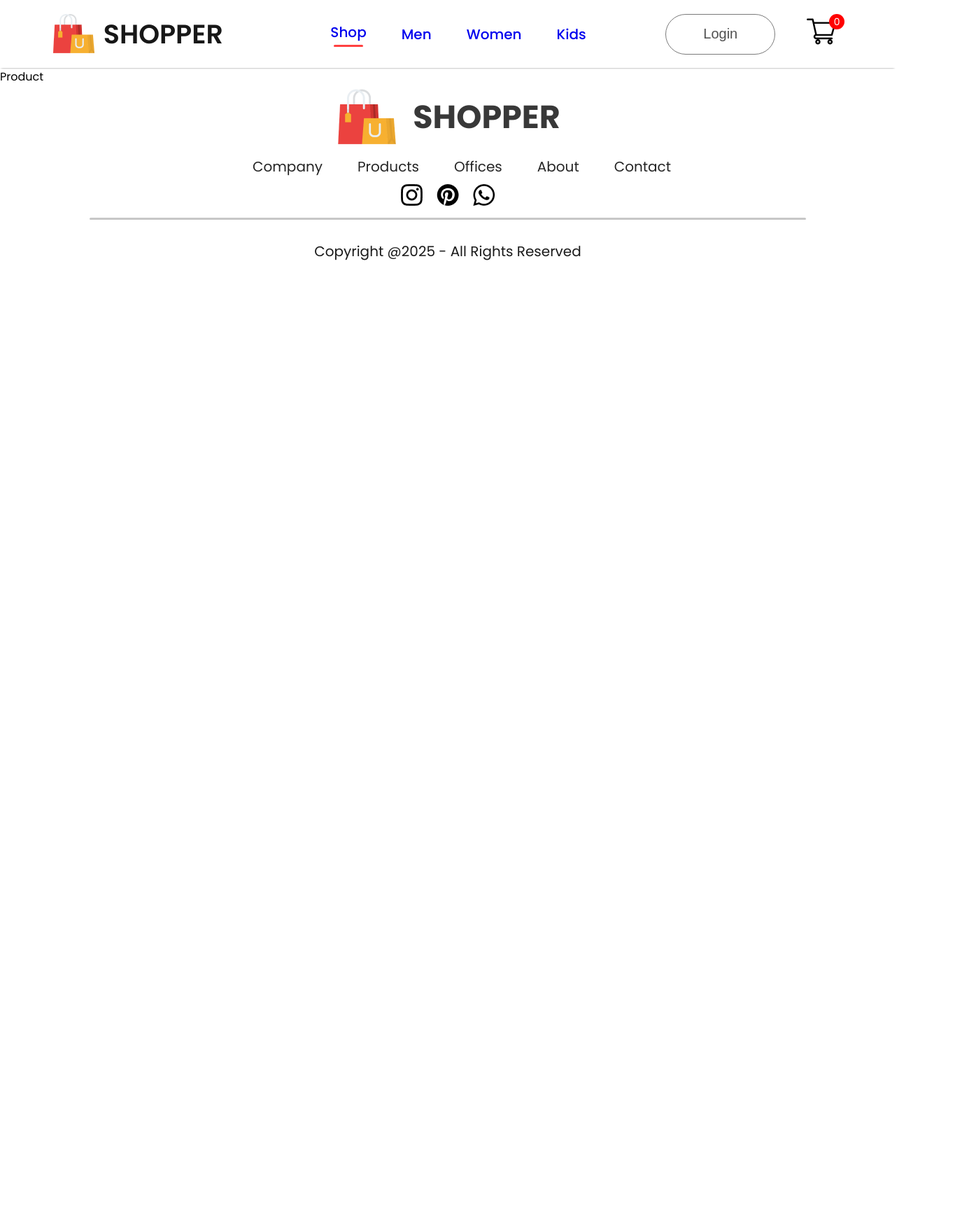
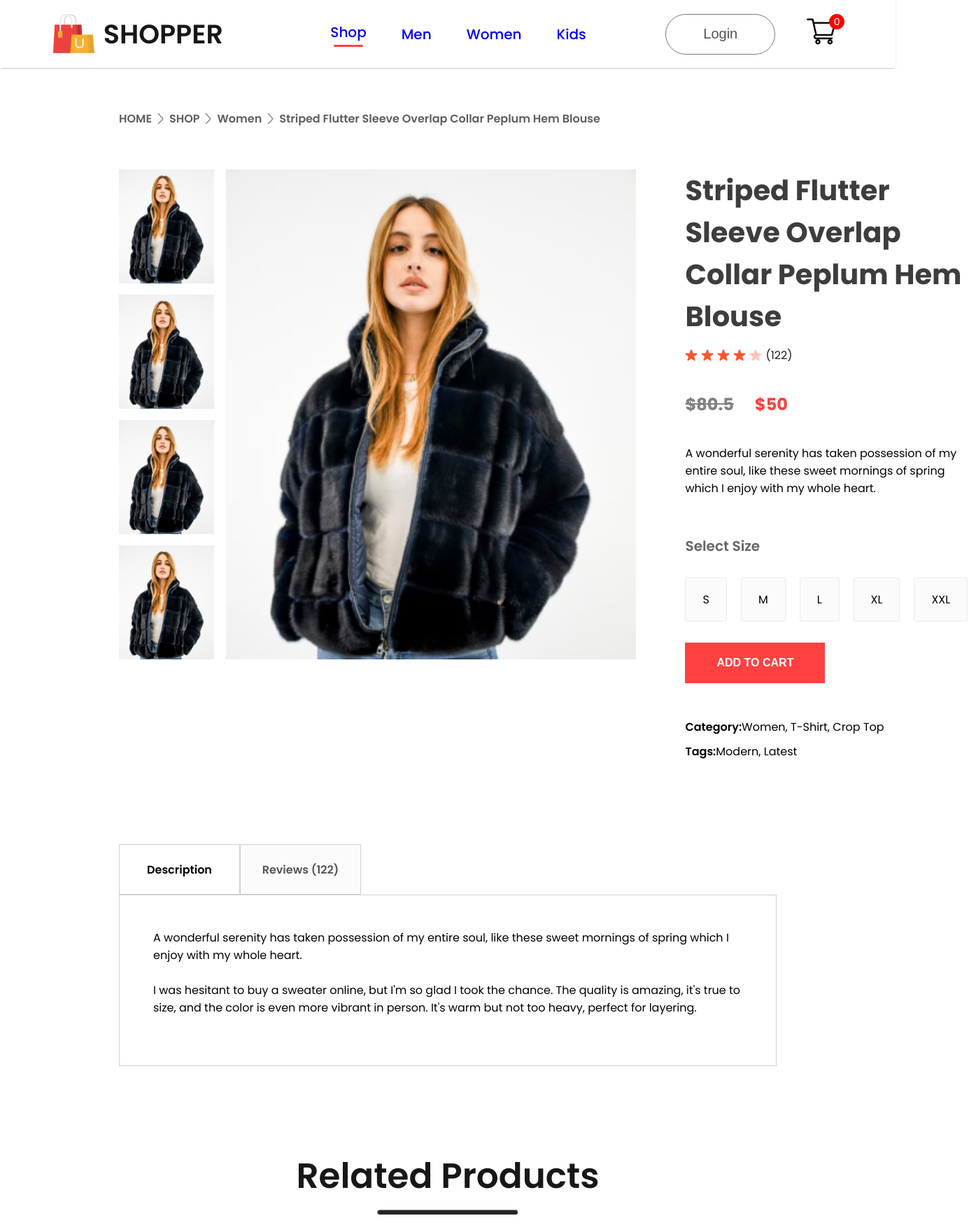
Before and after one commit to selflessgenie/ecommerce, a React (Create React App) app in the folder frontend/: page /product/1 in a window 1280 px wide. Shown: the top 1760 px of the page at 70% size, 1385 px wide, since content can reach past the window. Before the commit the page ends 800 px from the top, so only its background shows below. Built offline with nearby package versions, Linux system fonts and the light colour scheme.

Commit message:
Should fix cart update bug - 2:30:48

```diff
--- /dev/null
+++ b/frontend/src/Components/Breadcrums/Breadcrum.css
@@ -0,0 +1,10 @@
+.breadcrum {
+    display: flex;
+    align-items: center;
+    gap: 8px;
+    color: #5e5e5e;
+    font-size: 16px;
+    font-weight: 600;
+    margin: 60px 170px;
+    text-transform: capitalize;
+}
--- /dev/null
+++ b/frontend/src/Components/Breadcrums/Breadcrum.jsx
@@ -0,0 +1,17 @@
+import React from 'react'
+import './Breadcrum.css'
+import arrow_icon from '../Assets/breadcrum_arrow.png'
+
+export const Breadcrum = (props) => {
+    const {product} = props;
+  return (
+    <div className='breadcrum'>
+        HOME <img src={arrow_icon} alt="" />
+        SHOP <img src={arrow_icon} alt="" />
+        {product.category} <img src={arrow_icon} alt="" />
+        {product.name}
+    </div>
+  )
+}
+
+export default Breadcrum
--- /dev/null
+++ b/frontend/src/Components/DescriptionBox/DescriptionBox.css
@@ -0,0 +1,32 @@
+.descriptionbox {
+    margin: 120px 170px;
+}
+
+.descriptionbox-navigator {
+    display: flex;
+}
+
+.descriptionbox-nav-box {
+    display: flex;
+    align-items: center;
+    justify-content: center;
+    font-size: 16px;
+    font-weight: 600;
+    width: 171px;
+    height: 70px;
+    border: 1px solid #d0d0d0;
+}
+
+.descriptionbox-nav-box.fade {
+    background: #fbfbfb;
+    color: #555;
+}
+
+.descriptionbox-description {
+    display: flex;
+    flex-direction: column;
+    gap: 25px;
+    border: 1px solid #d0d0d0;
+    padding: 48px;
+    padding-bottom: 70px;
+}
--- /dev/null
+++ b/frontend/src/Components/DescriptionBox/DescriptionBox.jsx
@@ -0,0 +1,19 @@
+import React from 'react'
+import './DescriptionBox.css'
+
+export const DescriptionBox = () => {
+  return (
+    <div className='descriptionbox'>
+        <div className="descriptionbox-navigator">
+            <div className="descriptionbox-nav-box">Description</div>
+            <div className="descriptionbox-nav-box fade">Reviews (122)</div>
+        </div>
+        <div className="descriptionbox-description">
+            <p>A wonderful serenity has taken possession of my entire soul, like these sweet mornings of spring which I enjoy with my whole heart.</p>
+            <p>I was hesitant to buy a sweater online, but I'm so glad I took the chance. The quality is amazing, it's true to size, and the color is even more vibrant in person. It's warm but not too heavy, perfect for layering.</p>
+        </div>
+    </div>
+  )
+}
+
+export default DescriptionBox
--- a/frontend/src/Components/Item/Item.jsx
+++ b/frontend/src/Components/Item/Item.jsx
@@ -1,10 +1,11 @@
 import React from 'react'
 import './Item.css'
+import { Link } from 'react-router-dom';
 
 export const Item = (props) => {
   return (
     <div className='item'>
-        <img src={props.image} alt="" />
+        <Link to={`/product/${props.id}`}><img onClick={window.scrollTo(0, 0)} src={props.image} alt="" /></Link>
         <p>{props.name}</p>
         <div className='item-prices'>
             <div className="item-price-new">
--- /dev/null
+++ b/frontend/src/Components/ProductDisplay/ProductDisplay.css
@@ -0,0 +1,104 @@
+.productdisplay {
+    display: flex;
+    margin: 0px 170px;
+}
+
+.productdisplay-left {
+    display: flex;
+    gap: 17px;
+}
+
+.productdisplay-img-list {
+    display: flex;
+    flex-direction: column;
+    gap: 16px;
+}
+
+.productdisplay-img-list img {
+    height: 163px;
+}
+
+.productdisplay-main-img {
+    width: 586px;
+    height: 700px;
+}
+
+.productdisplay-right {
+    margin: 0px 70px;
+    display: flex;
+    flex-direction: column;
+}
+
+.productdisplay-right h1 {
+    color: #3d3d3d;
+    font-size: 40px;
+    font-weight: 700;
+}
+
+.productdisplay-right-stars {
+    display: flex;
+    align-items: center;
+    margin-top: 13px;
+    gap: 5px;
+    color: #1c1c1c;
+    font-size: 16px;
+}
+
+.productdisplay-right-prices {
+    display: flex;
+    margin: 40px 0px;
+    gap: 30px;
+    font-size: 24px;
+    font-weight: 700;
+}
+
+.productdisplay-right-price-old {
+    color: #818181;
+    text-decoration: line-through;
+}
+
+.productdisplay-right-price-new {
+    color: #ff4141;
+}
+
+.productdisplay-right-size h1 {
+    margin-top: 55px;
+    color: #656565;
+    font-size: 20px;
+    font-weight: 600;
+}
+
+.productdisplay-right-sizes {
+    display: flex;
+    gap: 20px;
+    margin: 30px 0px;
+}
+
+.productdisplay-right-sizes div {
+    padding: 18px 24px;
+    background: #fbfbfb;
+    border: 1px solid #ebebeb;
+    border-radius: 3px;
+    cursor: pointer;
+}
+
+.productdisplay-right button {
+    padding: 20px 40px;
+    width: 200px;
+    font-size: 16px;
+    font-weight: 600;
+    background: #ff4141;
+    color: white;
+    margin-bottom: 40px;
+    border: none;
+    cursor: pointer;
+    outline: none;
+}
+
+.productdisplay-right-category {
+    margin-top: 10px;
+}
+
+.productdisplay-right-category span {
+    font-weight: 600;
+}
--- /dev/null
+++ b/frontend/src/Components/ProductDisplay/ProductDisplay.jsx
@@ -0,0 +1,65 @@
+import React, { useContext } from 'react'
+import './ProductDisplay.css'
+import star_icon from '../Assets/star_icon.png'
+import star_dull_icon from '../Assets/star_dull_icon.png'
+import { ShopContext } from '../../Context/ShopContext'
+
+
+export const ProductDisplay = (props) => {
+    const {product} = props
+    const {addToCart} = useContext(ShopContext)
+
+  return (
+    <div className='productdisplay'>
+        <div className="productdisplay-left">
+            <div className="productdisplay-img-list">
+                <img src={product.image} alt="" />
+                <img src={product.image} alt="" />
+                <img src={product.image} alt="" />
+                <img src={product.image} alt="" />
+            </div>
+            <div className='productdisplay-img'>
+                <img className='productdisplay-main-img' src={product.image} alt="" />
+            </div>
+        </div>
+        <div className="productdisplay-right">
+            <h1>{product.name}</h1>
+            <div className="productdisplay-right-stars">
+                <img src={star_icon} alt="" />
+                <img src={star_icon} alt="" />
+                <img src={star_icon} alt="" />
+                <img src={star_icon} alt="" />
+                <img src={star_dull_icon} alt="" />
+                <p>(122)</p>
+            </div>
+            <div className="productdisplay-right-prices">
+                <div className="productdisplay-right-price-old">
+                    ${product.old_price}
+                </div>
+                <div className="productdisplay-right-price-new">
+                    ${product.new_price}
+                </div>
+            </div>
+            <div className="productdisplay-right-description">
+                A wonderful serenity has taken possession of my entire soul,
+                like these sweet mornings of spring which I enjoy with my whole heart.
+            </div>
+            <div className="productdisplay-right-size">
+                <h1>Select Size</h1>
+                <div className="productdisplay-right-sizes">
+                    <div>S</div>
+                    <div>M</div>
+                    <div>L</div>
+                    <div>XL</div>
+                    <div>XXL</div>
+                </div>
+            </div>
+            <button onClick={() => addToCart(product.id)}>ADD TO CART</button>
+            <p className='productdisplay-right-category'><span>Category:</span>Women, T-Shirt, Crop Top</p>
+            <p className='productdisplay-right-category'><span>Tags:</span>Modern, Latest</p>
+        </div>
+    </div>
+  )
+}
+
+export default ProductDisplay
--- /dev/null
+++ b/frontend/src/Components/RelatedProducts/RelatedProducts.css
@@ -0,0 +1,26 @@
+.relatedproducts {
+    display: flex;
+    flex-direction: column;
+    align-items: center;
+    gap: 10px;
+    height: 90vh;
+}
+
+.relatedproducts h1 {
+    color: #171717;
+    font-size: 50px;
+    font-weight: 600;
+}
+
+.relatedproducts hr {
+    width: 200px;
+    height: 6px;
+    border-radius: 10px;
+    background: #252525;
+}
+
+.relatedproducts-item {
+    margin-top: 50px;
+    display: flex;
+    gap: 30px;
+}
--- /dev/null
+++ b/frontend/src/Components/RelatedProducts/RelatedProducts.jsx
@@ -0,0 +1,28 @@
+import React from 'react'
+import './RelatedProducts.css'
+import data_product from '../Assets/data'
+import Item from '../Item/Item'
+
+
+export const RelatedProducts = () => {
+  return (
+    <div className='relatedproducts'>
+        <h1>Related Products</h1>
+        <hr />
+        <div className="relatedproducts-item">
+            {data_product.map((item, i) => {
+                return <Item
+                            key={i}
+                            id={item.id}
+                            name={item.name}
+                            new_price={item.new_price}
+                            old_price={item.old_price}
+                            image={item.image}
+                        />
+            })}
+        </div>
+    </div>
+  )
+}
+
+export default RelatedProducts
--- a/frontend/src/Context/ShopContext.jsx
+++ b/frontend/src/Context/ShopContext.jsx
@@ -1,10 +1,29 @@
-import React, { createContext } from 'react'
+import React, { createContext, useState } from 'react'
 import all_product from "../Components/Assets/all_product";
 
 export const ShopContext = createContext(null);
 
+const getDefaultCart = () => {
+    let cart = {};
+    for (let index = 0; index < all_product.length+1; index++) {
+        cart[index] = 0;
+    }
+    return cart;
+}
+
 const ShopContextProvider = (props) => {
-    const contextValue = {all_product};
+    const [cartItems, setCartItems] = useState(getDefaultCart());
+
+    const addToCart = (itemId) => {
+        setCartItems((prev) => ({...prev, [itemId]: prev[itemId] + 1}))
+        console.log(cartItems)
+    }
+
+    const removeFromCart = (itemId) => {
+        setCartItems((prev) => ({...prev, [itemId]: prev[itemId] - 1}))
+    }
+
+    const contextValue = {all_product, cartItems, addToCart, removeFromCart}
 
     return (
         <ShopContext.Provider value={contextValue}>
--- a/frontend/src/Pages/Product.jsx
+++ b/frontend/src/Pages/Product.jsx
@@ -1,7 +1,23 @@
-import React from 'react'
+import React, { useContext } from 'react'
+import { ShopContext } from '../Context/ShopContext'
+import { useParams } from 'react-router-dom'
+import Breadcrum from '../Components/Breadcrums/Breadcrum'
+import ProductDisplay from '../Components/ProductDisplay/ProductDisplay'
+import DescriptionBox from '../Components/DescriptionBox/DescriptionBox'
+import RelatedProducts from '../Components/RelatedProducts/RelatedProducts'
 
 export const Product = () => {
+  const {all_product} = useContext(ShopContext)
+  const {productId} = useParams();
+  const product = all_product.find(item => item.id === Number(productId))
   return (
-    <div>Product</div>
+    <div>
+      <Breadcrum product={product}/>
+      <ProductDisplay product={product}/>
+      <DescriptionBox/>
+      <RelatedProducts/>
+    </div>
   )
 }
+
+export default Product
```
